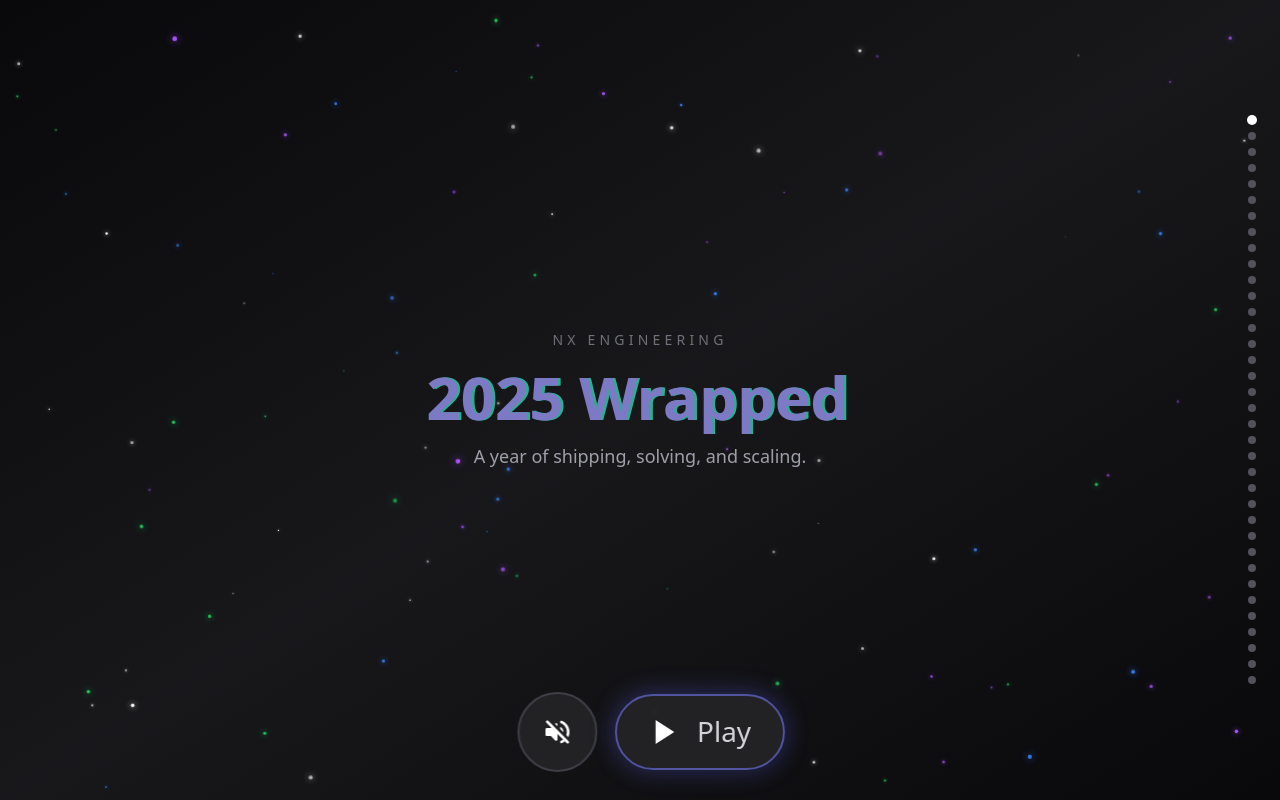
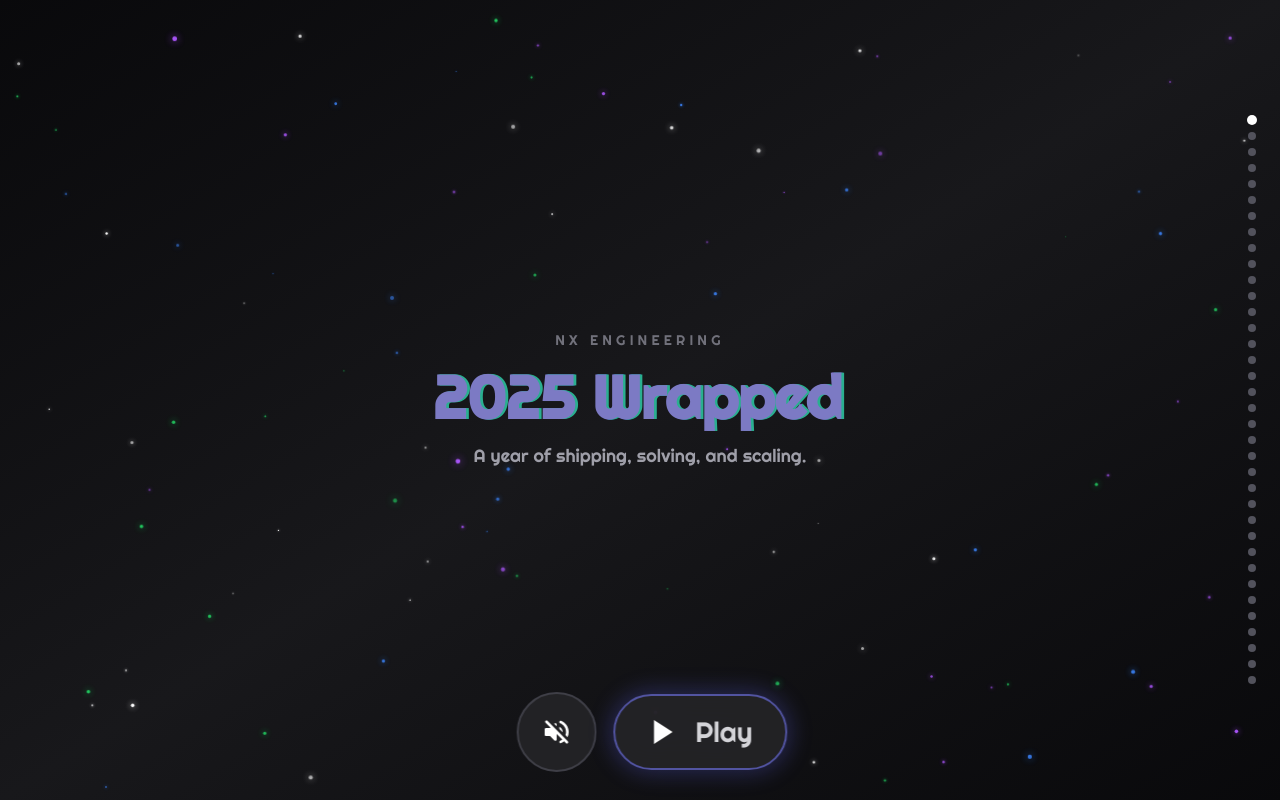
Before and after one commit to jaysoo/eng-wrapped, a React (Vite) app: page /#0 in a window 1280 px wide. Built offline with nearby package versions, Linux system fonts and the light colour scheme.

Commit message:
feat: use Righteous font for festive retro feel

```diff
--- a/index.html
+++ b/index.html
@@ -4,6 +4,9 @@
     <meta charset="UTF-8" />
     <link rel="icon" type="image/svg+xml" href="/vite.svg" />
     <meta name="viewport" content="width=device-width, initial-scale=1.0" />
+    <link rel="preconnect" href="https://fonts.googleapis.com">
+    <link rel="preconnect" href="https://fonts.gstatic.com" crossorigin>
+    <link href="https://fonts.googleapis.com/css2?family=Righteous&display=swap" rel="stylesheet">
     <title>eng-wrapped</title>
   </head>
   <body>
--- a/src/index.css
+++ b/src/index.css
@@ -2,6 +2,7 @@
 
 body {
   margin: 0;
+  font-family: 'Righteous', cursive;
 }
 
 @keyframes pulse-glow {
```
